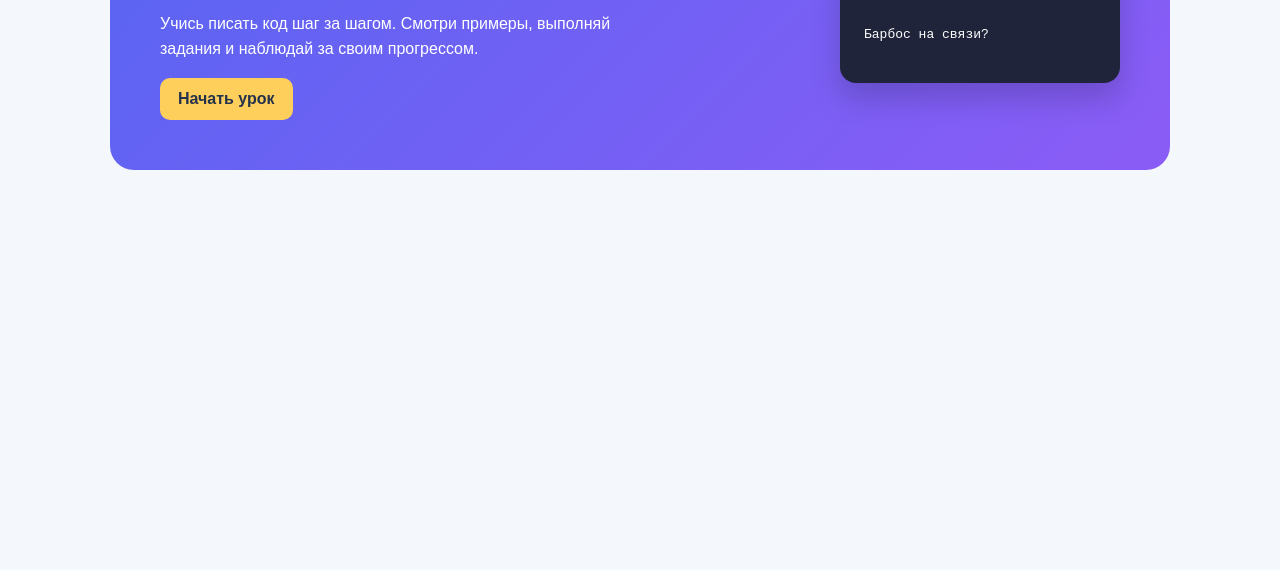
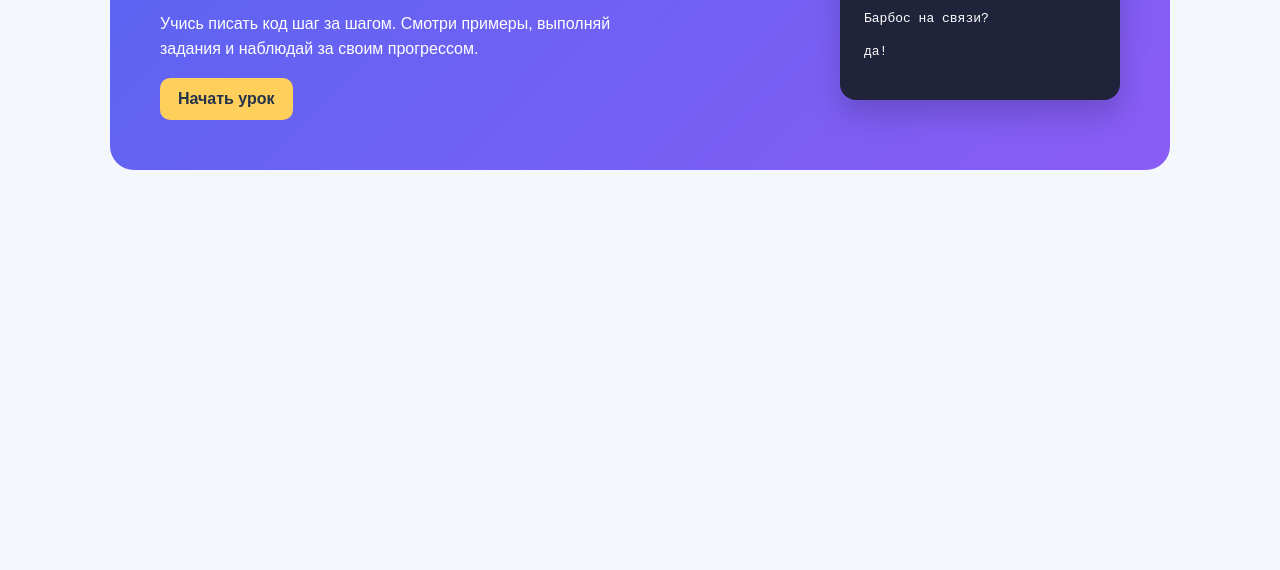
Before and after one commit to peranov/html-lesson, a plain HTML site: page index.html in a window 1280 px wide. Shown: the part 230-800 px from the top of the page. Drawn offline with Linux system fonts and the light colour scheme.

Commit message:
Update index.html

```diff
--- a/index.html
+++ b/index.html
@@ -208,4 +208,5 @@
         <div>&lt;h1&gt;<span>Мой первый сайт</span>&lt;/h1&gt;</div>
         <br>
         <div><p>Барбос на связи?</p>
+<p>да!<p>
 </div>
```
